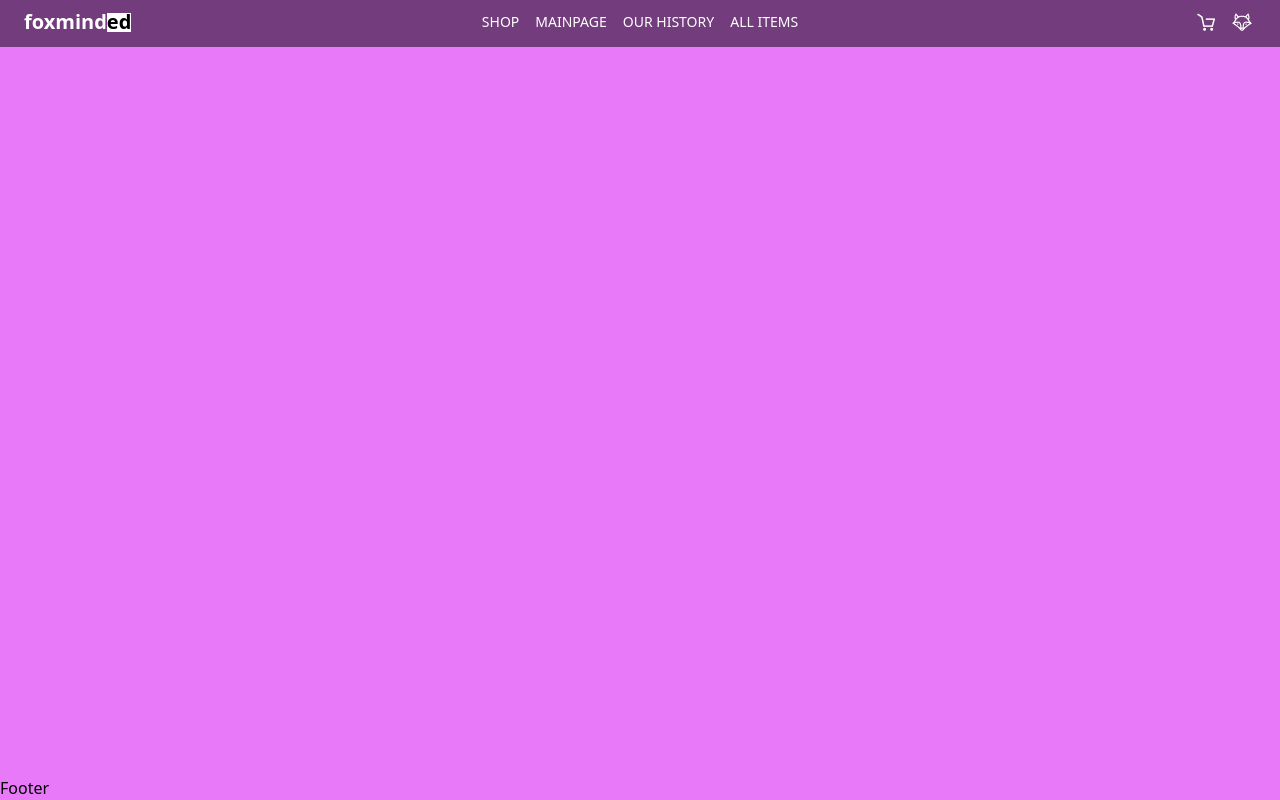
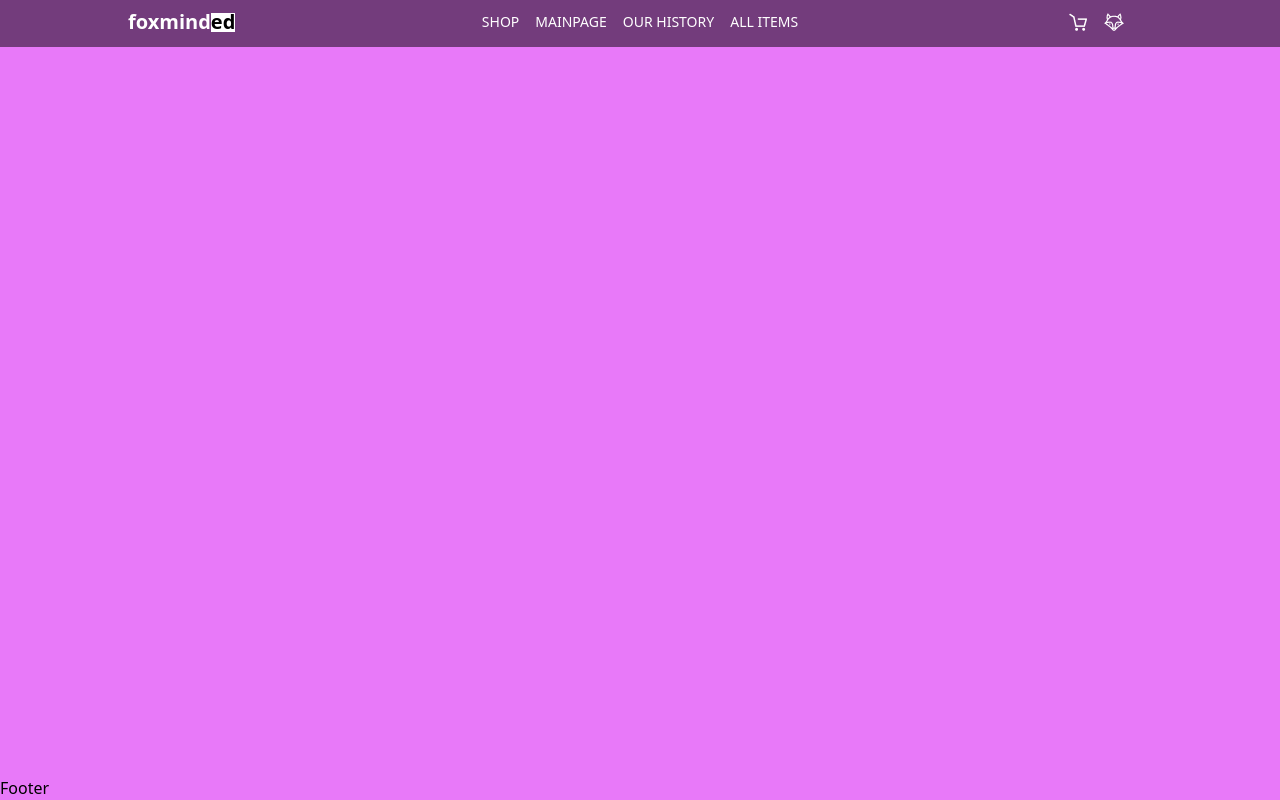
Before and after one commit to PohuliaiDanylo/Foxes-shop, a React (Vite) app: page / in a window 1280 px wide. Built offline with nearby package versions, Linux system fonts and the light colour scheme.

Commit message:
added screen width-resize control function

```diff
--- a/src/components/header.tsx
+++ b/src/components/header.tsx
@@ -1,4 +1,12 @@
 function Header() {
+  function resposiveness() {
+    const screenWidth = window.innerWidth;
+
+    if (screenWidth > 768) {
+      closeMenu();
+    }
+  }
+
   function getNavGetMenu() {
     const navBar = document.querySelector(
       ".header-container__mobile-responsive"
@@ -18,6 +26,10 @@ function Header() {
     menu?.classList.remove("header-container__navigation-menu-active");
     navBar?.classList.remove("header-container__mobile-responsive-active");
   }
+
+  window.addEventListener("resize", () => {
+    resposiveness();
+  });
 
   return (
     <header className="header-container">
--- a/src/scss/header.scss
+++ b/src/scss/header.scss
@@ -78,6 +78,7 @@
     display: flex;
     flex-direction: row-reverse;
     justify-content: space-between;
+    padding-right: 10%;
 
     .header-container__menu-button {
       display: none;
@@ -92,7 +93,7 @@
       flex: 1;
       display: flex;
       flex-direction: row;
-      padding-left: 1.5rem;
+      padding-left: 10%;
       pointer-events: none;
 
       & > * {
```
